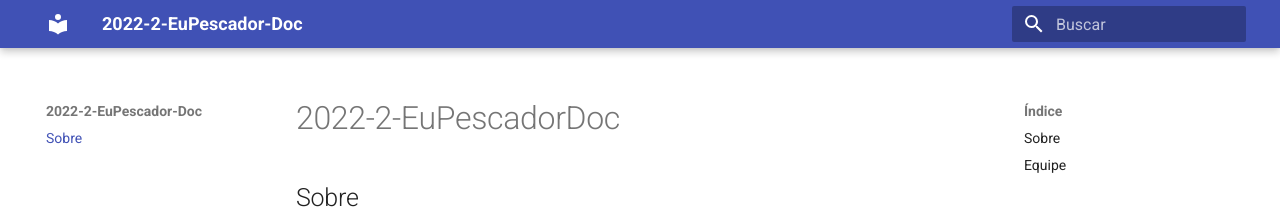
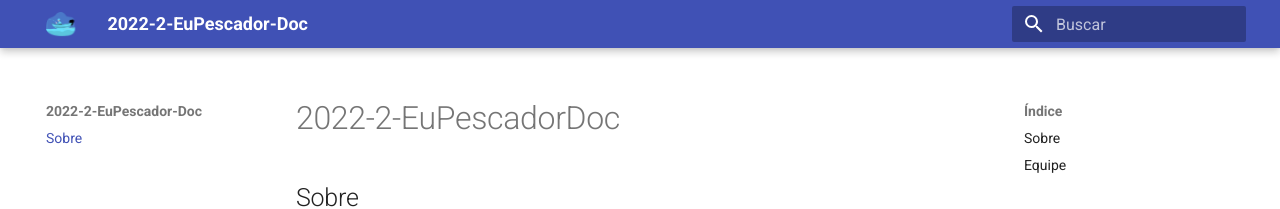
Before and after one commit to fga-eps-mds/2022-2-EuPescador-Doc, an MkDocs documentation site: the page built from docs/index.md, in a window 1280 px wide. Shown: the top 209 px of the page. Built offline with MkDocs 1.6.1 and Material for MkDocs 9.7.7, drawn with Linux system fonts in a browser that asks for light colours; nearby versions of some CDN libraries.

Commit message:
adding logo

```diff
--- a/mkdocs.yml
+++ b/mkdocs.yml
@@ -1,6 +1,8 @@
 site_name: "2022-2-EuPescador-Doc"
 
 theme:
+  logo: assets/logo/logo.png
+  favicon: assets/logo/logo.png
   name: material
   language: "pt"
 
```
Also changed, not shown: docs/assets/logo/logo.png (added).
